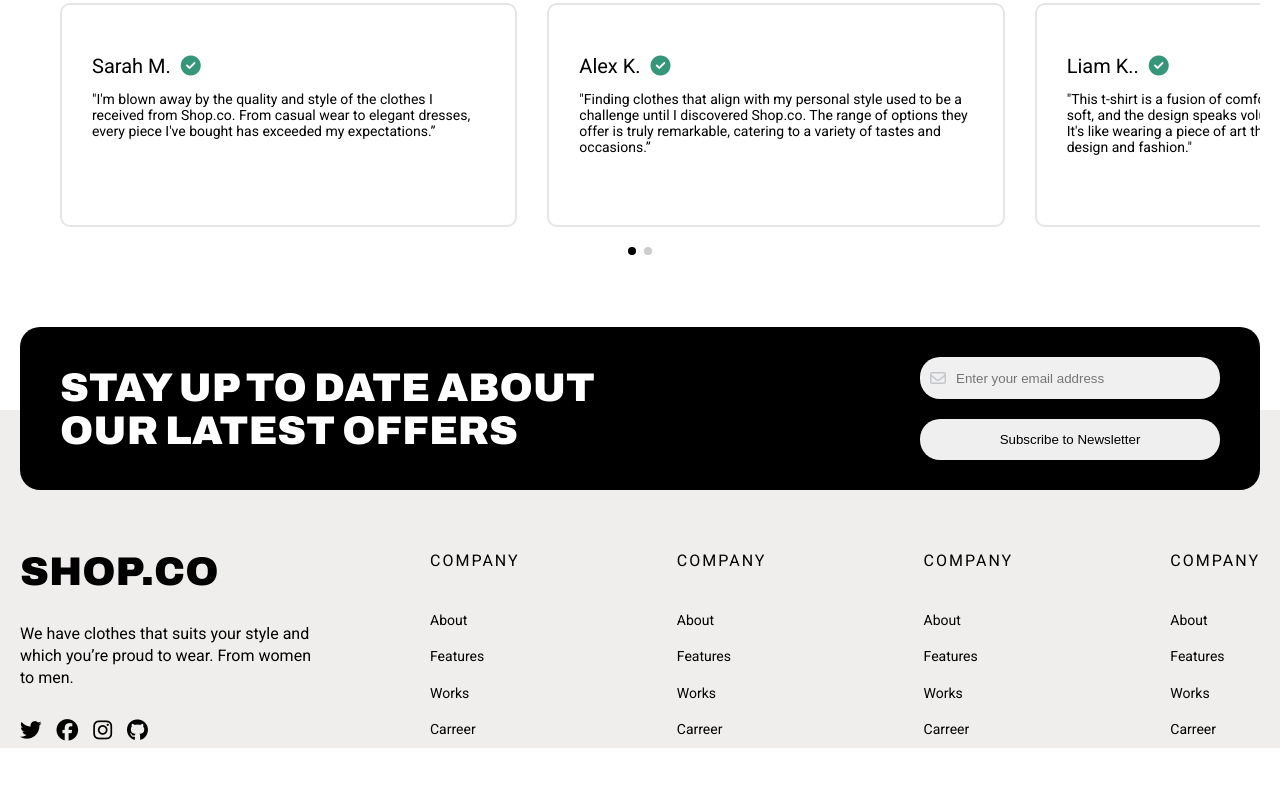
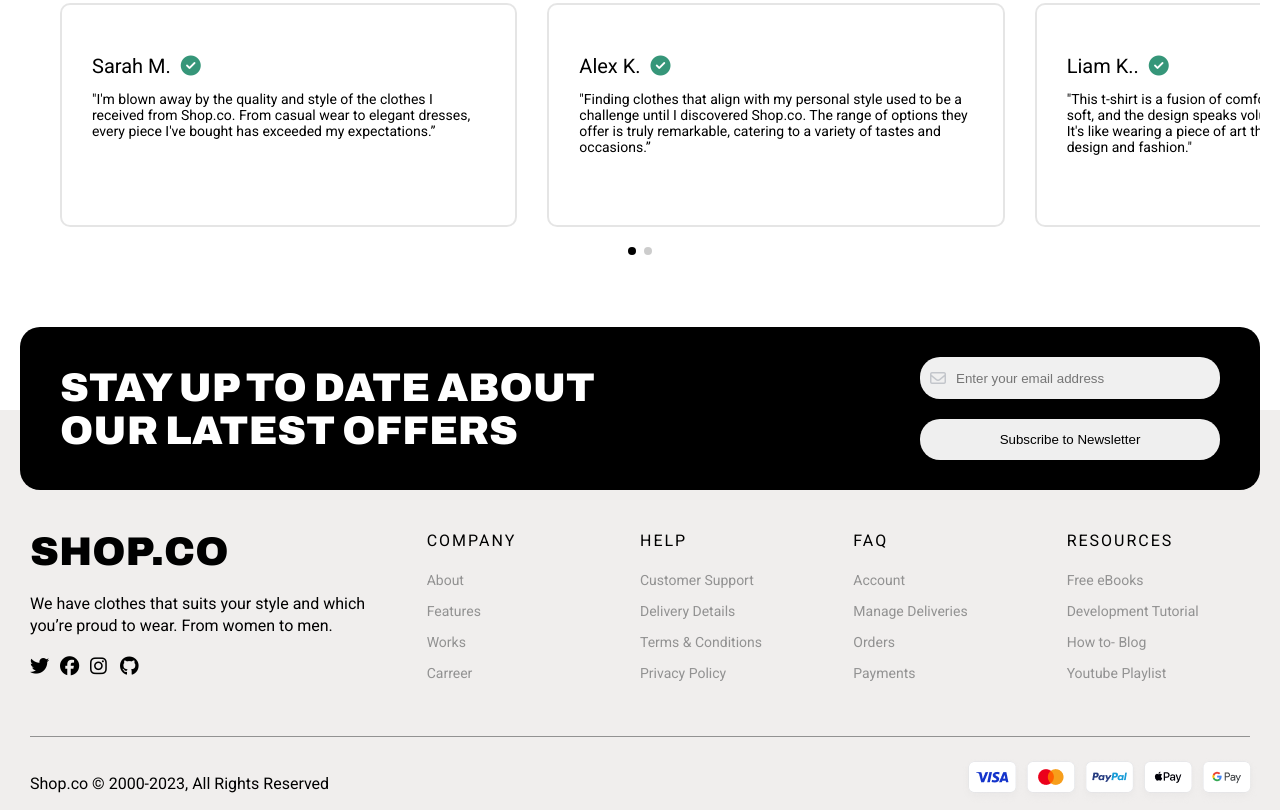
Before and after one commit to ana-nogueira/ecommerce, a plain HTML site: page index.html in a window 1280 px wide. Shown: the part 3302-4112 px from the top of the page. Before the commit the page ends 4050 px from the top, so only its background shows below. Drawn offline with nearby package versions, Linux system fonts and the light colour scheme.

Commit message:
finalizando o projeto

```diff
--- a/css/global/footer.css
+++ b/css/global/footer.css
@@ -3,40 +3,70 @@
 }
 
 .footer {
-  padding-top: 60px;
-  gap: 100px;
-  display: flex;
-  flex-wrap: wrap;
+  margin-left: 10px;
+  margin-right: 10px;
+  padding: 40px 0;
+  display: grid;
+  grid-template-columns: 2fr repeat(4, 1fr);
+  gap: 30px;
+  border-bottom: solid 1px #929292;
+}
+.social-media h3,
+.social-media p {
+  margin-bottom: 20px;
+}
+.social-media ul {
+  display: grid;
+  grid-template-columns: repeat(4, 30px);
 }
 
-.footer-social-media {
-  max-width: 300px;
+.social-media i {
+  font-size: 1.2rem;
 }
 
-.footer-social-media h3,
-.footer-social-media p {
-  margin-bottom: 30px;
-}
-.social-media {
-  font-size: 1.35rem;
-  display: flex;
-  gap: 15px;
+.footer-quicklinks h3 {
+  margin-bottom: 20px;
 }
 
-.footer-info {
-  flex-grow: 1;
+.footer-quicklinks ul li {
+  margin-bottom: 15px;
+}
+
+.footer-quicklinks ul li a {
+  color: #929292;
+}
+.footer-quicklinks a:hover {
+  color: var(--cor-3);
+  transition: 0.3s;
+}
+
+.footer-copy {
+  display: flex;
   margin-left: 10px;
-  display: flex;
+  padding-top: 20px;
   flex-wrap: wrap;
   justify-content: space-between;
+  align-items: center;
 }
 
-.footer-info h3 {
-  margin-bottom: 30px;
+@media (max-width: 950px) {
+  .footer {
+    padding: 40px 30px;
+    grid-template-columns: 1fr 1fr;
+  }
+  .footer-copy {
+    flex-direction: column;
+    justify-content: center;
+    gap: 10px;
+  }
+
+  .social-media {
+    grid-column: 1/-1;
+    margin-bottom: 30px;
+  }
 }
-.footer-info ul li {
-  line-height: 2.6;
+@media (max-width: 400px) {
+  .footer {
+    grid-template-columns: 1fr;
+  }
 }
-.footer-info ul li a {
-  color: var(--cor-3);
-}
--- a/css/global/newsletter.css
+++ b/css/global/newsletter.css
@@ -1,5 +1,6 @@
 .newsletter-bg {
   box-shadow: inset 0 80px var(--cor-0), inset 0 -80px var(--cor-2);
+  padding: 0 10px;
 }
 
 .newsletter {
@@ -57,3 +58,23 @@
   font-weight: 900;
   transition: 0.3s;
 }
+
+@media (max-width: 1000px) {
+  .newsletter h1 {
+    font-size: 2rem;
+    margin-bottom: 20px;
+    text-align: center;
+  }
+}
+
+@media (max-width: 800px) {
+  .newsletter {
+    justify-content: center;
+  }
+}
+
+@media (max-width:500px) {
+  .newsletter h1 {
+    font-size: 1.3rem;
+  }
+}
--- a/css/products/products.css
+++ b/css/products/products.css
@@ -28,6 +28,11 @@
   justify-content: center;
   max-width: 300px;
   gap: 10px;
+  cursor: pointer;
+}
+
+.item:hover {
+transform: translate3d(0,-5px,0);
 }
 
 .item-img {
--- a/css/testimonials/testimonials.css
+++ b/css/testimonials/testimonials.css
@@ -36,6 +36,9 @@
 }
 
 
+.swiper-slide {
+  min-width: 250px;
+}
 @media (min-width: 960px) {
   .swiper-slide {
     height: 160px !important;
--- a/index.html
+++ b/index.html
@@ -326,10 +326,11 @@
   <footer class="footer-bg">
     <div class="container">
       <div class="footer">
-        <div class="footer-social-media">
+
+        <div class="social-media">
           <h3 class="font-2-l">SHOP.CO</h3>
           <p class="font-1-s">We have clothes that suits your style and which you’re proud to wear. From women to men.</p>
-          <ul class="social-media">
+          <ul>
             <li><a href=""><i class="fa-brands fa-twitter" style="color: rgb(0, 0, 0);"></i></a></li>
             <li><a href=""><i class="fa-brands fa-facebook" style="color: #000000;"></i></a></li>
             <li><a href=""><i class="fa-brands fa-instagram" style="color: #000000;"></i></a></li>
@@ -337,8 +338,7 @@
           </ul>
         </div>
 
-        <section class="footer-info">
-          <div>
+          <div class="footer-quicklinks">
             <h3 class="font-1-s" style="letter-spacing: 2px;">COMPANY</h3>
             <ul class="font-1-xs">
               <li><a href="">About</a></li>
@@ -348,36 +348,41 @@
             </ul>
           </div>
 
-          <div>
-            <h3 class="font-1-s" style="letter-spacing: 2px;">COMPANY</h3>
+          <div class="footer-quicklinks">
+            <h3 class="font-1-s" style="letter-spacing: 2px;">HELP</h3>
             <ul class="font-1-xs">
-              <li>About</li>
-              <li>Features</li>
-              <li>Works</li>
-              <li>Carreer</li>
+              <li><a href="">Customer Support</a></li>
+              <li><a href="">Delivery Details</a></li>
+              <li><a href="">Terms & Conditions</a></li>
+              <li><a href="">Privacy Policy</a></li>
             </ul>
           </div>
 
-          <div>
-            <h3 class="font-1-s" style="letter-spacing: 2px;">COMPANY</h3>
+          <div class="footer-quicklinks">
+            <h3 class="font-1-s" style="letter-spacing: 2px;">FAQ</h3>
             <ul class="font-1-xs">
-              <li>About</li>
-              <li>Features</li>
-              <li>Works</li>
-              <li>Carreer</li>
+              <li><a href="">Account</a></li>
+              <li><a href="">Manage Deliveries</a></li>
+              <li><a href="">Orders</a></li>
+              <li><a href="">Payments</a></li>
             </ul>
           </div>
 
-          <div>
-            <h3 class="font-1-s" style="letter-spacing: 2px;">COMPANY</h3>
+          <div class="footer-quicklinks">
+            <h3 class="font-1-s" style="letter-spacing: 2px;">RESOURCES</h3>
             <ul class="font-1-xs">
-              <li>About</li>
-              <li>Features</li>
-              <li>Works</li>
-              <li>Carreer</li>
+              <li><a href="">Free eBooks</a></li>
+              <li><a href="">Development Tutorial</a></li>
+              <li><a href="">How to- Blog</a></li>
+              <li><a href="">Youtube Playlist</a></li>
             </ul>
           </div>
-        </section>
+      </div>
+      <div class="footer-copy">
+        <p class="font-1-s">Shop.co © 2000-2023, All Rights Reserved</p>
+        <div class="credit-card">
+          <img src="./src/img/creditcard.png" alt="">
+        </div>
       </div>
     </div>
   </footer>
```
Also changed, not shown: src/img/creditcard.png (added).
